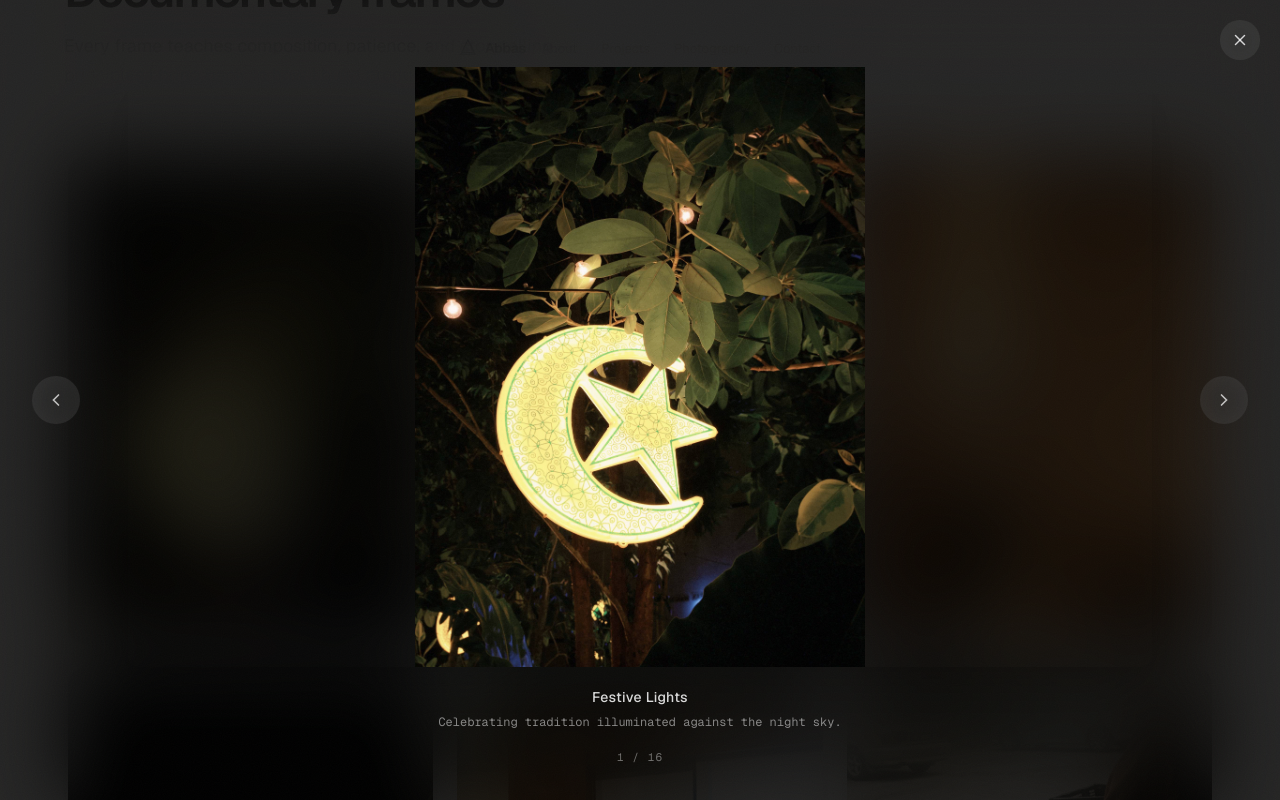
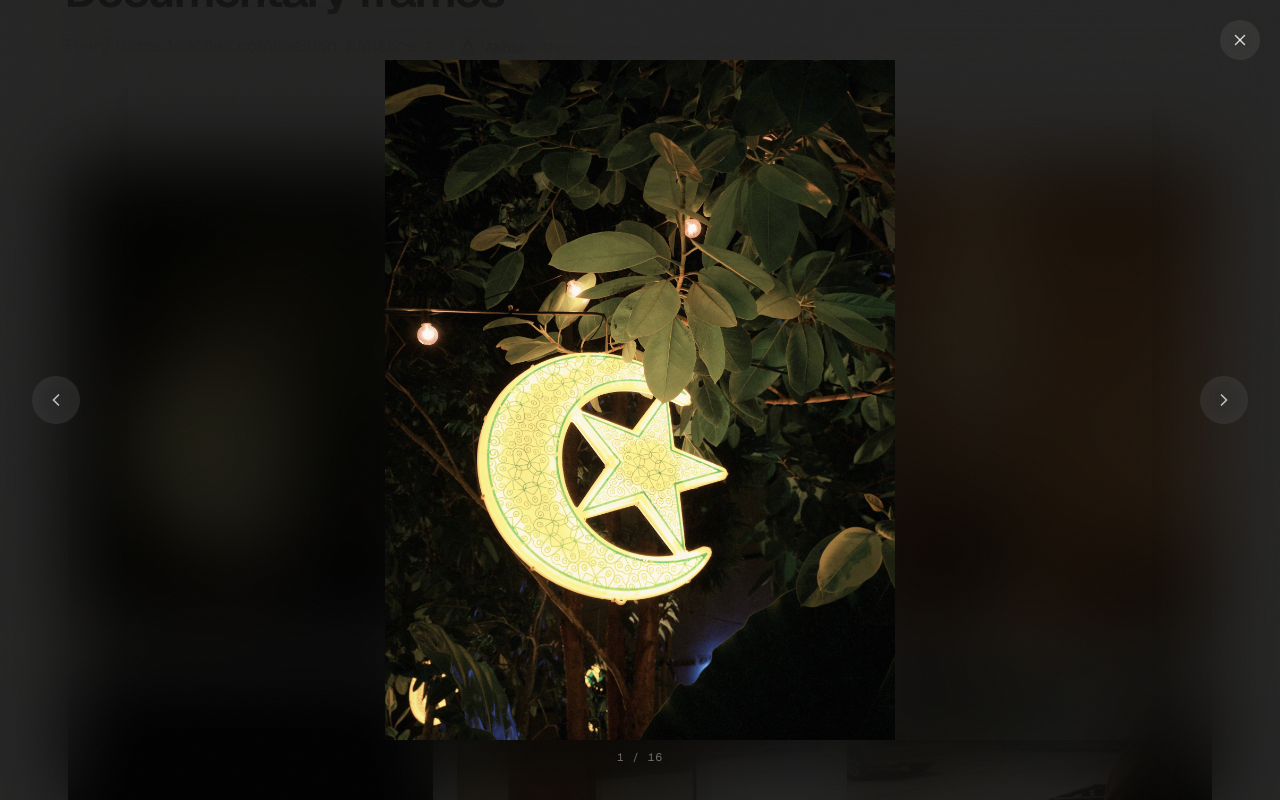
Before and after one commit to sabba-san/sabba-san.github.io, a Next.js app: page / in a window 1280 px wide. Both pictures are taken after a click on the button 250 px from the left and 3412 px from the top of the page. Shown: the part 3012-3812 px from the top of the page. Built offline with nearby package versions, Linux system fonts and the light colour scheme.

Commit message:
Remove captions from photography — clean image-only gallery

```diff
--- a/src/components/photography.tsx
+++ b/src/components/photography.tsx
@@ -38,15 +38,7 @@ function PhotoCard({
               className="object-cover transition-all duration-700 ease-[cubic-bezier(0.32,0.72,0,1)] group-hover:scale-105"
               sizes="(max-width: 640px) 100vw, (max-width: 1024px) 50vw, 33vw"
             />
-            <div className="absolute inset-0 bg-gradient-to-t from-black/50 via-transparent to-transparent opacity-0 group-hover:opacity-100 transition-opacity duration-500" />
-            <div className="absolute bottom-0 left-0 right-0 p-4 translate-y-2 opacity-0 group-hover:translate-y-0 group-hover:opacity-100 transition-all duration-500 ease-[cubic-bezier(0.32,0.72,0,1)]">
-              <p className="text-xs font-medium text-white/90 tracking-wide">
-                {photo.title}
-              </p>
-              <p className="text-[10px] text-white/60 mt-0.5 line-clamp-1 font-mono">
-                {photo.description}
-              </p>
-            </div>
+
           </div>
         </div>
       </div>
@@ -91,17 +83,17 @@ function Lightbox({
       className="fixed inset-0 z-50 flex items-center justify-center bg-black/85 backdrop-blur-2xl p-4 sm:p-8"
       onClick={onClose}
     >
-      <div className="relative flex flex-col items-center max-h-full w-full max-w-5xl">
+      <div className="flex items-center justify-center w-full max-w-5xl max-h-[85vh]">
         <motion.div
           key={index}
           initial={{ scale: 0.92, opacity: 0, filter: "blur(8px)" }}
           animate={{ scale: 1, opacity: 1, filter: "blur(0px)" }}
           exit={{ scale: 0.92, opacity: 0, filter: "blur(8px)" }}
           transition={{ duration: 0.5, ease: easeSpring }}
-          className="relative w-full flex-1 flex items-center justify-center min-h-0"
+          className="relative w-full h-full flex items-center justify-center"
           onClick={(e) => e.stopPropagation()}
         >
-          <div className="relative w-full max-h-[75vh] aspect-[4/3] rounded-xl overflow-hidden shadow-2xl">
+          <div className="relative w-full max-h-[85vh] aspect-[4/3] rounded-xl overflow-hidden shadow-2xl">
             <Image
               src={photo.src}
               alt={photo.alt}
@@ -113,21 +105,7 @@ function Lightbox({
           </div>
         </motion.div>
 
-        <motion.div
-          key={`cap-${index}`}
-          initial={{ opacity: 0, y: 12 }}
-          animate={{ opacity: 1, y: 0 }}
-          transition={{ duration: 0.5, ease: easeSpring, delay: 0.15 }}
-          className="mt-5 text-center max-w-lg px-4"
-          onClick={(e) => e.stopPropagation()}
-        >
-          <p className="text-sm font-medium text-white/90 tracking-wide">
-            {photo.title}
-          </p>
-          <p className="text-xs text-white/50 mt-1.5 leading-relaxed font-mono">
-            {photo.description}
-          </p>
-        </motion.div>
+
       </div>
 
       <button
```
